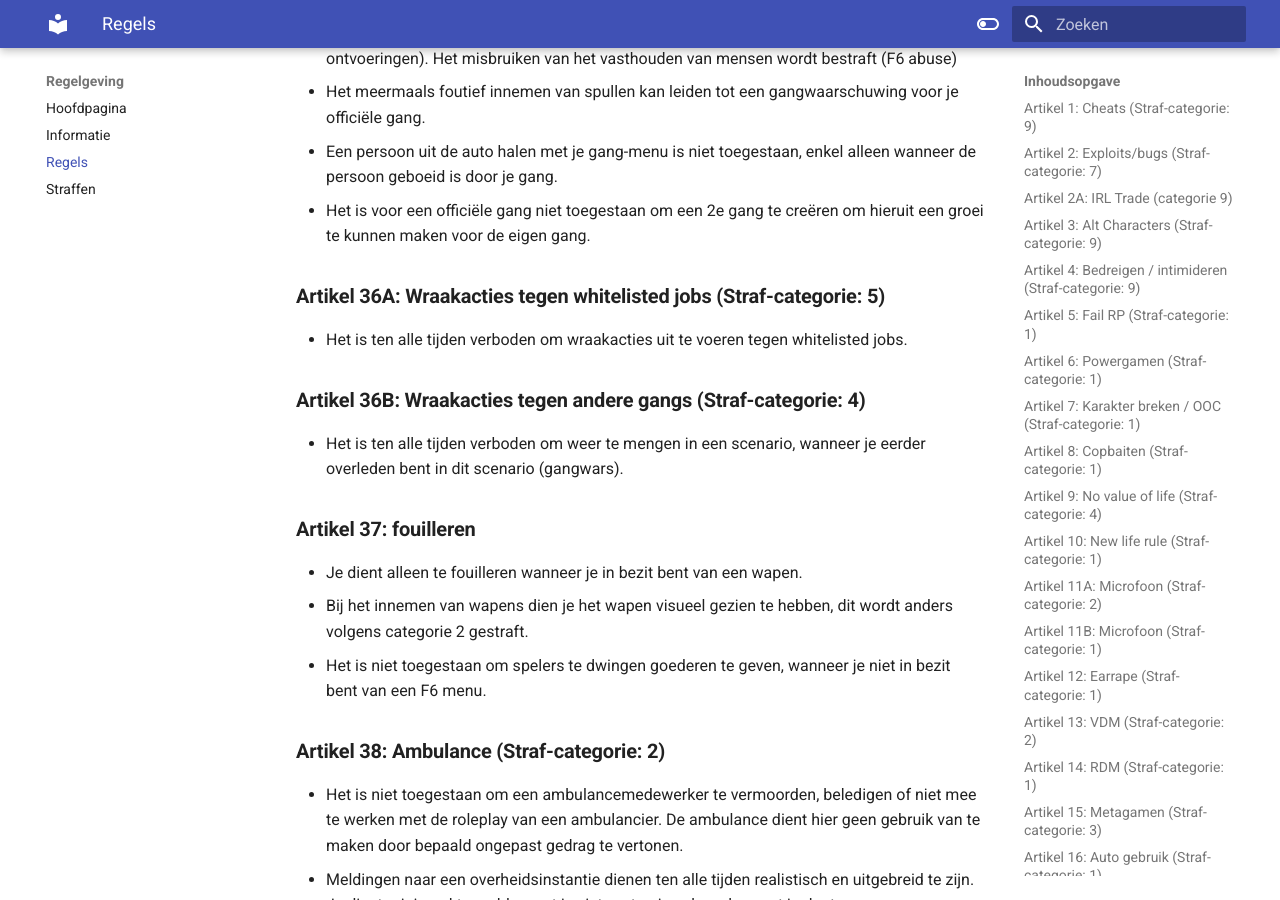
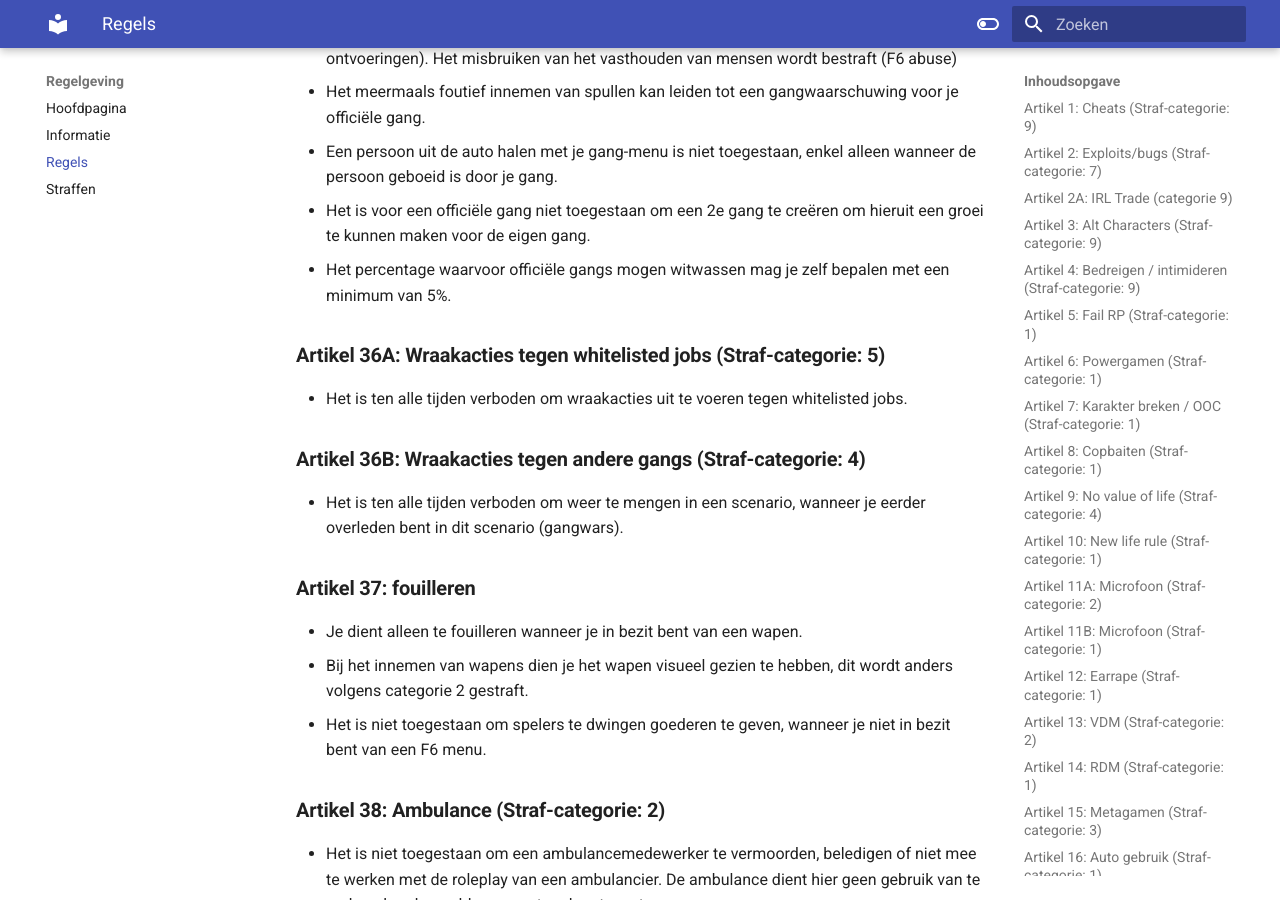
Before and after one commit to ZuiderVeenRP/apv, an MkDocs documentation site: the page built from docs/algemeen.md, in a window 1280 px wide and 900 px high, scrolled down 11542 px. Built offline with MkDocs 1.6.1 and Material for MkDocs 9.7.7, drawn with Linux system fonts in a browser that asks for light colours; comment, search, counter and statistics services are not loaded.

Commit message:
Artikel 35 lid toegevoegd over wassen

```diff
--- a/docs/algemeen.md
+++ b/docs/algemeen.md
@@ -298,6 +298,7 @@ dood = dood. (verkeersongevallen en dergelijken vallen ook hieronder)
 - Het meermaals foutief innemen van spullen kan leiden tot een gangwaarschuwing voor je officiële gang.
 - Een persoon uit de auto halen met je gang-menu is niet toegestaan, enkel alleen wanneer de persoon geboeid is door je gang.
 - Het is voor een officiële gang niet toegestaan om een 2e gang te creëren om hieruit een groei te kunnen maken voor de eigen gang.
+- Het percentage waarvoor officiële gangs mogen witwassen mag je zelf bepalen met een minimum van 5%.
 </br>
 
 ### **Artikel 36A: Wraakacties tegen whitelisted jobs (Straf-categorie: 5)**
```
